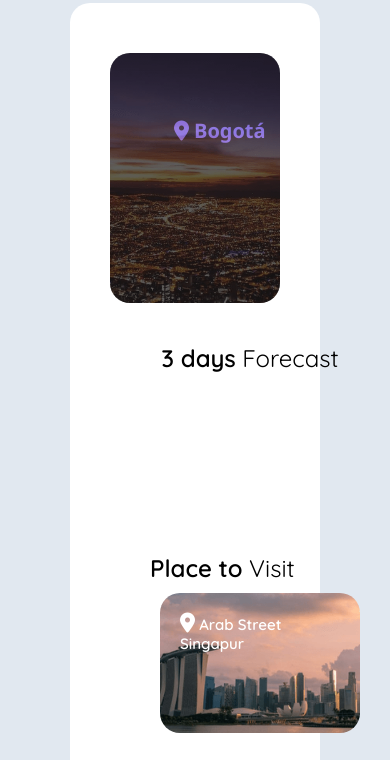
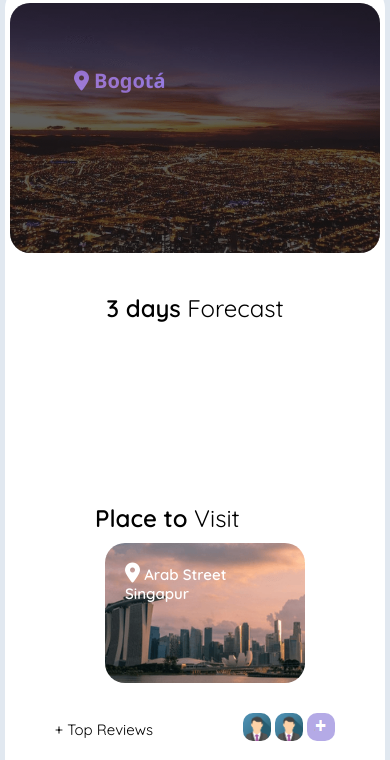
Before and after one commit to masmelacarol/weather-app, a website: page public/index.html in a window 390 px wide. Shown: the part 87-847 px from the top of the page. Drawn offline with Linux system fonts and the light colour scheme; no server answers.

Commit message:
[upd]: resposive

```diff
--- a/src/css/style.scss
+++ b/src/css/style.scss
@@ -78,6 +78,10 @@ i {
   background-color: var(--bg-main);
   height: 100%;
 
+  @media screen and (max-width:500px) {
+    padding: 5px;
+  }
+
   &-logo {
     @extend .flex;
     justify-content: flex-end;
@@ -96,6 +100,11 @@ i {
     margin: 20px 50px;
     background-color: #fff;
     @extend .border;
+
+    @media screen and (max-width:500px) {
+      padding: 5px;
+      margin: 0;
+    }
 
     .banner {
       margin: 10px auto;
@@ -141,6 +150,11 @@ i {
         position: absolute;
         top: 30%;
         left: -40px;
+
+        @media screen and (max-width:500px) {
+          top: 45%;
+          left: 0;
+        }
 
         .weather,
         .temperature {
```
Also changed, not shown: public/style.css, 1 other file.
